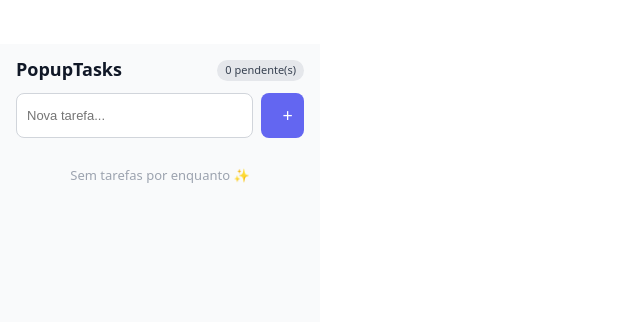
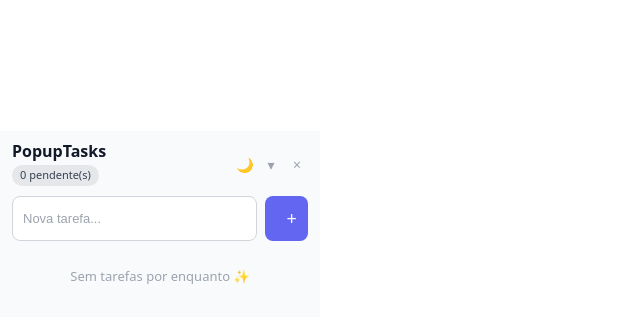
Before and after one commit to camilagoulartsoares/popupTasks, a React (Vite) app: page / in a window 1280 px wide. Shown: the part 176-498 px from the top of the page, without its empty margins (0-640 px from the left). Built offline with nearby package versions, Linux system fonts and the light colour scheme.

Commit message:
feat: melhora UX do widget com posição fixa, modo minimizado alinhado à direita e botão flutuante

```diff
--- a/src/App.css
+++ b/src/App.css
@@ -7,54 +7,191 @@ body {
   margin: 0;
 }
 
+/* ---------- Tema base com variáveis ---------- */
+
 .app {
+  --bg: #f9fafb;
+  --fg: #111827;
+  --muted: #9ca3af;
+  --border: #d1d5db;
+  --card-bg: #ffffff;
+  --accent: #6366f1;
+  --danger: #ef4444;
+  --badge-bg: #e5e7eb;
+  --badge-fg: #374151;
+
   width: 320px;
-  min-height: 360px;
+  min-height: 80px;
   max-height: 480px;
-  padding: 16px;
+  padding: 12px 12px 14px;
   box-sizing: border-box;
-  background: #f9fafb;
-  color: #111827;
+  background: var(--bg);
+  color: var(--fg);
+  transition:
+    background-color 0.2s ease,
+    color 0.2s ease,
+    max-height 0.25s ease,
+    box-shadow 0.2s ease,
+    transform 0.2s ease,
+    opacity 0.2s ease,
+    padding 0.2s ease,
+    width 0.2s ease,
+    border-radius 0.2s ease;
 }
+
+/* Tema escuro mais claro/agradável */
+
+.app.theme-dark {
+  --bg: #020617;      /* fundo do card */
+  --fg: #e5e7eb;
+  --muted: #9ca3af;
+  --border: #1f2937;
+  --card-bg: #020617;
+  --accent: #6366f1;
+  --danger: #f97373;
+  --badge-bg: #111827;
+  --badge-fg: #e5e7eb;
+}
+
+/* Header */
 
 .app-header {
   display: flex;
   align-items: center;
   justify-content: space-between;
-  margin-bottom: 12px;
+  gap: 8px;
+}
+
+.title-group {
+  display: flex;
+  flex-direction: column;
+  gap: 4px;
 }
 
 .app-header h1 {
-  font-size: 18px;
+  font-size: 16px;
   margin: 0;
   font-weight: 600;
 }
 
 .badge {
+  align-self: flex-start;
   font-size: 11px;
   padding: 2px 8px;
   border-radius: 999px;
-  background: #e5e7eb;
-  color: #374151;
+  background: var(--badge-bg);
+  color: var(--badge-fg);
 }
+
+.header-actions {
+  display: flex;
+  align-items: center;
+  gap: 4px;
+}
+
+.icon-btn {
+  width: 22px;
+  height: 22px;
+  border-radius: 999px;
+  border: none;
+  background: transparent;
+  display: flex;
+  align-items: center;
+  justify-content: center;
+  font-size: 14px;
+  cursor: pointer;
+  color: var(--muted);
+  padding: 0;
+}
+
+.icon-btn:hover {
+  background: rgba(148, 163, 184, 0.18);
+  color: var(--fg);
+}
+
+/* Conteúdo principal (card aberto) */
+
+.app-content {
+  margin-top: 10px;
+  max-height: 360px;
+  overflow: hidden;
+  opacity: 1;
+  transition:
+    opacity 0.2s ease,
+    max-height 0.2s ease,
+    margin-top 0.2s ease;
+}
+
+/* ---------- ESTADO MINIMIZADO (bolinha) ---------- */
+
+.app.is-minimized {
+  width: 44px;
+  min-height: 44px;
+  max-height: 44px;
+  padding: 0;
+  border-radius: 999px;
+  background: var(--accent);
+  box-shadow: 0 8px 25px rgba(15, 23, 42, 0.35);
+  margin-left: auto; /* joga a bolinha pro lado direito do container */
+}
+
+
+
+/* esconde tudo, menos o botão de minimizar */
+
+.app.is-minimized .title-group,
+.app.is-minimized .badge,
+.app.is-minimized .app-content {
+  display: none;
+}
+
+.app.is-minimized .header-actions {
+  width: 100%;
+  justify-content: center;
+}
+
+.app.is-minimized .header-actions .icon-btn {
+  display: none;
+}
+
+.app.is-minimized .header-actions .minimize-btn {
+  display: flex;
+  width: 100%;
+  height: 44px;
+  font-size: 20px;
+  color: #ffffff;
+}
+
+/* tira o X quando está minimizado (pra não sumir tudo sem querer) */
+.app.is-minimized .header-actions .minimize-btn + .icon-btn {
+  display: none;
+}
+
+/* ---------- Form e lista (modo aberto) ---------- */
 
 .add-form {
   display: flex;
   gap: 8px;
-  margin-bottom: 12px;
+  margin-bottom: 10px;
 }
 
 .add-form input {
   flex: 1;
   padding: 8px 10px;
   border-radius: 8px;
-  border: 1px solid #d1d5db;
+  border: 1px solid var(--border);
   font-size: 13px;
   outline: none;
+  background: var(--card-bg);
+  color: var(--fg);
+}
+
+.add-form input::placeholder {
+  color: var(--muted);
 }
 
 .add-form input:focus {
-  border-color: #6366f1;
+  border-color: var(--accent);
   box-shadow: 0 0 0 1px rgba(99, 102, 241, 0.25);
 }
 
@@ -62,7 +199,7 @@ body {
   width: 32px;
   border-radius: 8px;
   border: none;
-  background: #6366f1;
+  background: var(--accent);
   color: white;
   font-size: 18px;
   cursor: pointer;
@@ -86,22 +223,27 @@ body {
   gap: 8px;
   padding: 6px 8px;
   border-radius: 8px;
-  background: white;
+  background: var(--card-bg);
   margin-bottom: 6px;
   font-size: 13px;
+  border: 1px solid transparent;
+}
+
+.todo-item.done {
+  opacity: 0.85;
 }
 
 .todo-item.done .text {
   text-decoration: line-through;
-  color: #9ca3af;
+  color: var(--muted);
 }
 
 .check {
   width: 18px;
   height: 18px;
   border-radius: 999px;
-  border: 1px solid #d1d5db;
-  background: #f9fafb;
+  border: 1px solid var(--border);
+  background: var(--bg);
   display: flex;
   align-items: center;
   justify-content: center;
@@ -110,9 +252,9 @@ body {
 }
 
 .todo-item.done .check {
-  background: #6366f1;
+  background: var(--accent);
   color: white;
-  border-color: #6366f1;
+  border-color: var(--accent);
 }
 
 .text {
@@ -126,19 +268,21 @@ body {
   cursor: pointer;
   font-size: 16px;
   line-height: 1;
-  color: #9ca3af;
+  color: var(--muted);
 }
 
 .delete:hover {
-  color: #ef4444;
+  color: var(--danger);
 }
 
 .empty {
   font-size: 13px;
-  color: #9ca3af;
+  color: var(--muted);
   text-align: center;
   padding: 16px 0;
 }
+
+/* Botão limpar */
 
 .clear-done {
   width: 100%;
@@ -151,6 +295,11 @@ body {
   cursor: pointer;
 }
 
+.theme-dark .clear-done {
+  background: #111827;
+  color: #e5e7eb;
+}
+
 .clear-done:hover {
-  background: #d1d5db;
+  filter: brightness(0.96);
 }
--- a/src/App.jsx
+++ b/src/App.jsx
@@ -1,20 +1,40 @@
 import { useEffect, useState } from "react";
 import "./App.css";
 
-function App() {
+function App({ onClose }) {
   const [todos, setTodos] = useState([]);
   const [input, setInput] = useState("");
+  const [theme, setTheme] = useState("light");
+  const [isMinimized, setIsMinimized] = useState(false);
 
   useEffect(() => {
     const saved = localStorage.getItem("popupTasks");
     if (saved) {
       setTodos(JSON.parse(saved));
     }
+
+    const savedTheme = localStorage.getItem("popupTasksTheme");
+    if (savedTheme === "light" || savedTheme === "dark") {
+      setTheme(savedTheme);
+    } else if (window.matchMedia?.("(prefers-color-scheme: dark)").matches) {
+      setTheme("dark");
+    }
+
+    const savedMin = localStorage.getItem("popupTasksMinimized");
+    if (savedMin === "true") setIsMinimized(true);
   }, []);
 
   useEffect(() => {
     localStorage.setItem("popupTasks", JSON.stringify(todos));
   }, [todos]);
+
+  useEffect(() => {
+    localStorage.setItem("popupTasksTheme", theme);
+  }, [theme]);
+
+  useEffect(() => {
+    localStorage.setItem("popupTasksMinimized", isMinimized ? "true" : "false");
+  }, [isMinimized]);
 
   function handleAdd(e) {
     e.preventDefault();
@@ -42,13 +62,54 @@ function App() {
 
   const remaining = todos.filter(t => !t.done).length;
 
+  function toggleTheme() {
+    setTheme(prev => (prev === "light" ? "dark" : "light"));
+  }
+
+  function toggleMinimize() {
+    setIsMinimized(prev => !prev);
+  }
+
   return (
-    <div className="app">
+    <div className={`app theme-${theme} ${isMinimized ? "is-minimized" : ""}`}>
       <header className="app-header">
+        <div className="title-group">
           <h1>PopupTasks</h1>
           <span className="badge">{remaining} pendente(s)</span>
+        </div>
+
+        <div className="header-actions">
+          <button
+            className="icon-btn"
+            type="button"
+            onClick={toggleTheme}
+            aria-label="Alternar tema claro/escuro"
+          >
+            {theme === "light" ? "🌙" : "☀️"}
+          </button>
+
+          <button
+            className="icon-btn minimize-btn"
+            type="button"
+            onClick={toggleMinimize}
+            aria-label={isMinimized ? "Expandir" : "Minimizar"}
+          >
+            {isMinimized ? "📝" : "▾"}
+
+          </button>
+
+          <button
+            className="icon-btn"
+            type="button"
+            onClick={onClose}
+            aria-label="Fechar widget"
+          >
+            ×
+          </button>
+        </div>
       </header>
 
+      <div className="app-content">
         <form className="add-form" onSubmit={handleAdd}>
           <input
             type="text"
@@ -94,6 +155,7 @@ function App() {
           </button>
         )}
       </div>
+    </div>
   );
 }
 
```
Also changed, not shown: src/contentScript.jsx (+14 -6 lines). Lines whose indentation alone changed are shown as unchanged.
